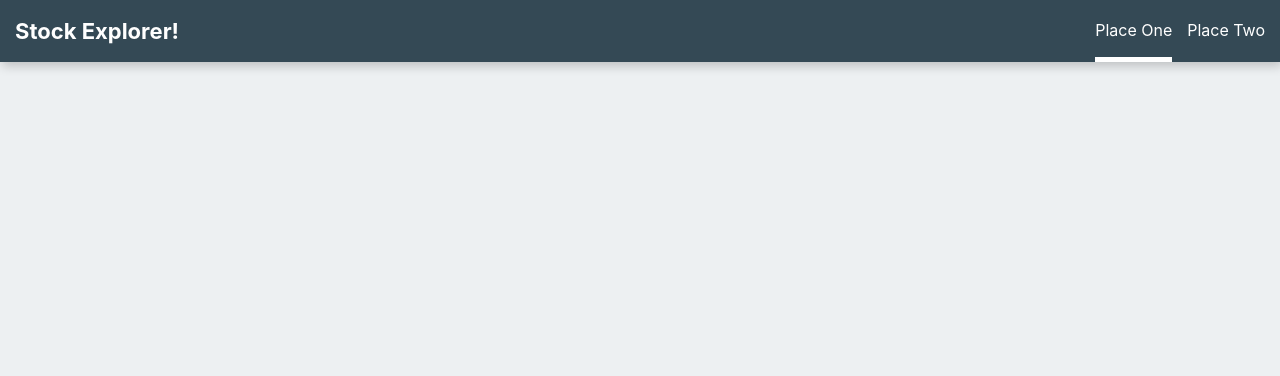
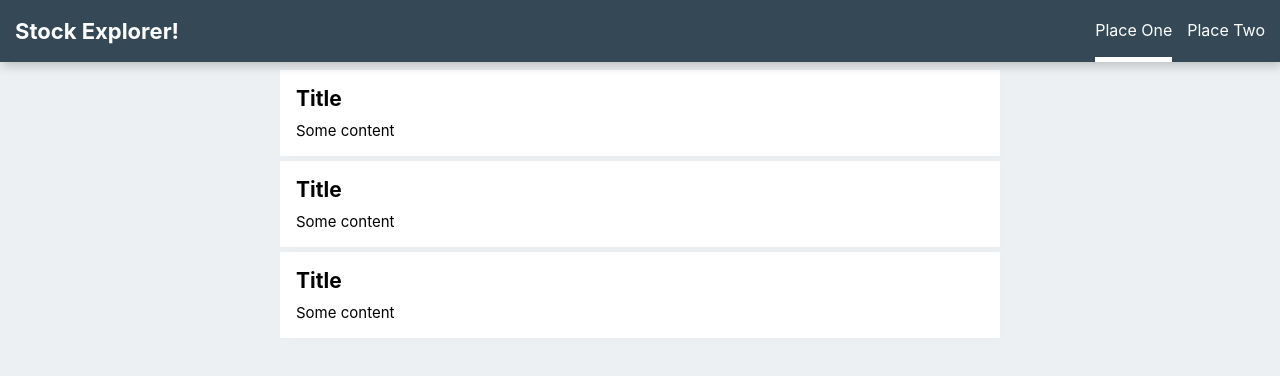
Before and after one commit to Amoroth/react-stock-explorer, a React (Create React App) app: page / in a window 1280 px wide. Shown: the top 376 px of the page. Built offline with nearby package versions, Linux system fonts and the light colour scheme.

Commit message:
Added panel component

```diff
--- a/src/App.js
+++ b/src/App.js
@@ -1,12 +1,18 @@
 import React, { Component } from 'react';
 
 import Header from './Header/Header'
+import Panel from './Panel'
 
 class App extends Component {
   render() {
     return (
       <div className="App">
         <Header />
+        <div>
+          <Panel />
+          <Panel />
+          <Panel />
+        </div>
       </div>
     );
   }
--- /dev/null
+++ b/src/Panel.js
@@ -0,0 +1,38 @@
+import React from 'react'
+import { css } from 'emotion'
+
+const panel = (props) => {
+  return (
+    <div className={style}>
+      <h6>Title</h6>
+      <p>Some content</p>
+    </div>
+  )
+}
+
+const style = css({
+  backgroundColor: '#fff',
+  boxShadow: '2px 4px 10px rgba(0,0,0,.0125)',
+  padding: 16,
+  width: '100%',
+  maxWidth: 720,
+  margin: '5px auto',
+  transition: 'box-shadow .1s ease-in-out',
+  'h6': {
+    margin: 0,
+    fontSize: 21,
+    fontWeight: 'bold',
+  },
+  'p': {
+    margin: '10px 0 0 0',
+    fontSize: 15
+  },
+  '&:hover': {
+    boxShadow: '2px 4px 10px rgba(0,0,0,.1)',
+  },
+  '@media screen and (max-width: 620px)': {
+    maxWidth: '97%'
+  }
+})
+
+export default panel
```
